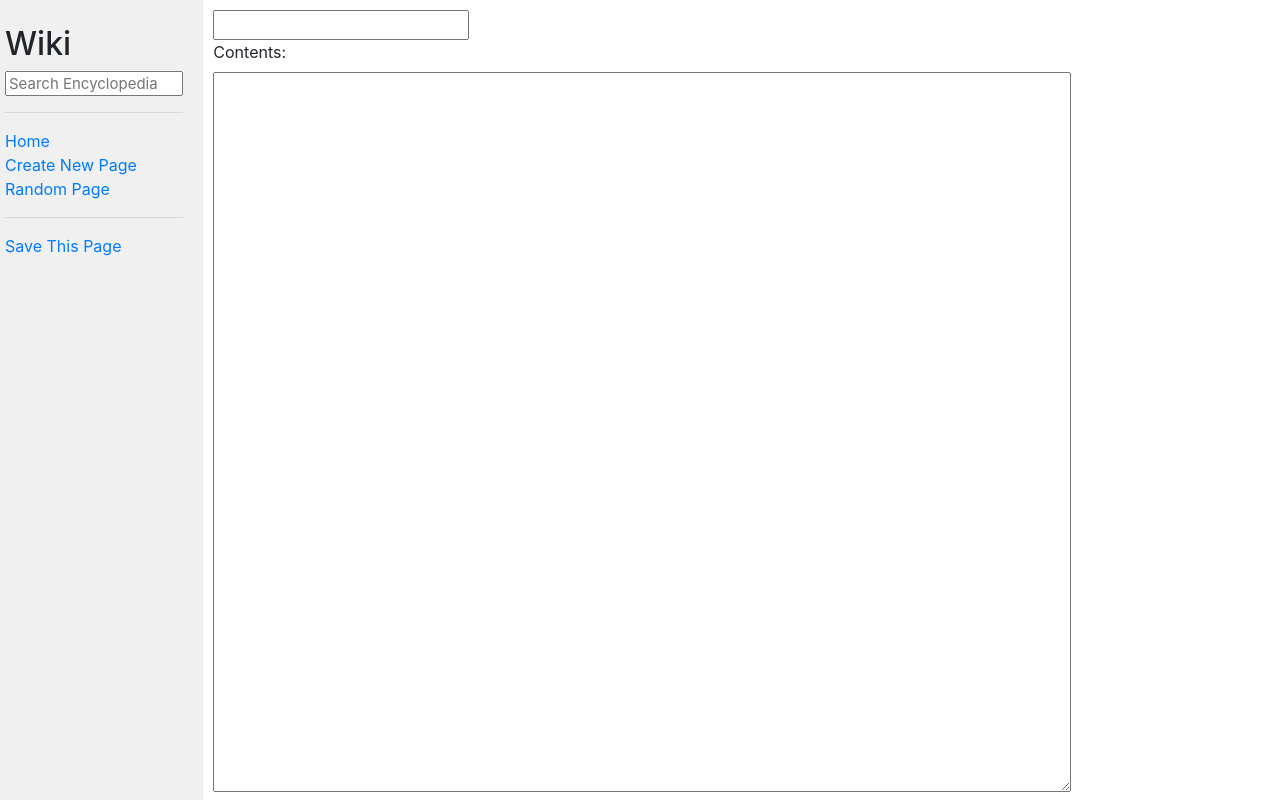
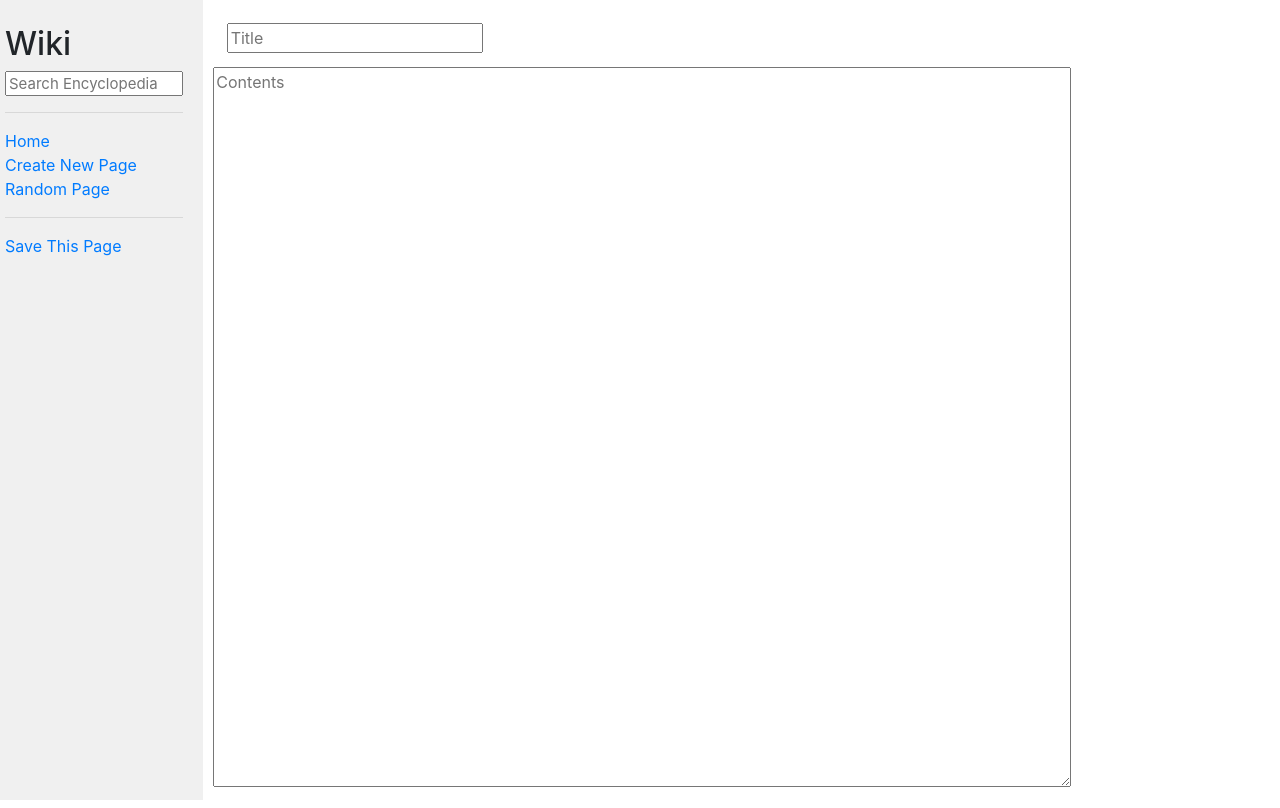
Before and after one commit to mikekurkin/cs50w, a Django app: page /new in a window 1280 px wide. Run offline with Django 3.2, Linux system fonts and the light colour scheme; some libraries are stand-ins or nearby versions.

Commit message:
Visual form improvements

```diff
--- a/wiki/encyclopedia/static/encyclopedia/styles.css
+++ b/wiki/encyclopedia/static/encyclopedia/styles.css
@@ -37,6 +37,7 @@ textarea {
     margin-top: 5px;
 }
 
-#edit_form label {
+#edit_form input {
+    margin: 10pt;
     display: block;
 }
--- a/wiki/encyclopedia/templates/encyclopedia/edit.html
+++ b/wiki/encyclopedia/templates/encyclopedia/edit.html
@@ -14,6 +14,7 @@
 
 {% block body %}
     <form id="edit_form">
+        {% csrf_token %}
         {{ form }}
     </form>
 {% endblock %}
--- a/wiki/encyclopedia/views.py
+++ b/wiki/encyclopedia/views.py
@@ -9,8 +9,10 @@ from . import util
 
 
 class EntryForm(forms.Form):
-    name = forms.CharField(label="", max_length=80)
-    contents = forms.CharField(label="Contents", widget=forms.Textarea)
+    name = forms.CharField(label="", max_length=80, widget=forms.TextInput(attrs={'placeholder': "Title"}))
+    contents = forms.CharField(label="", widget=forms.Textarea(attrs={'placeholder': "Contents"}))
+
+    name.widget.attrs['placeholder'] = "Title"
 
 
 def index(request):
```
